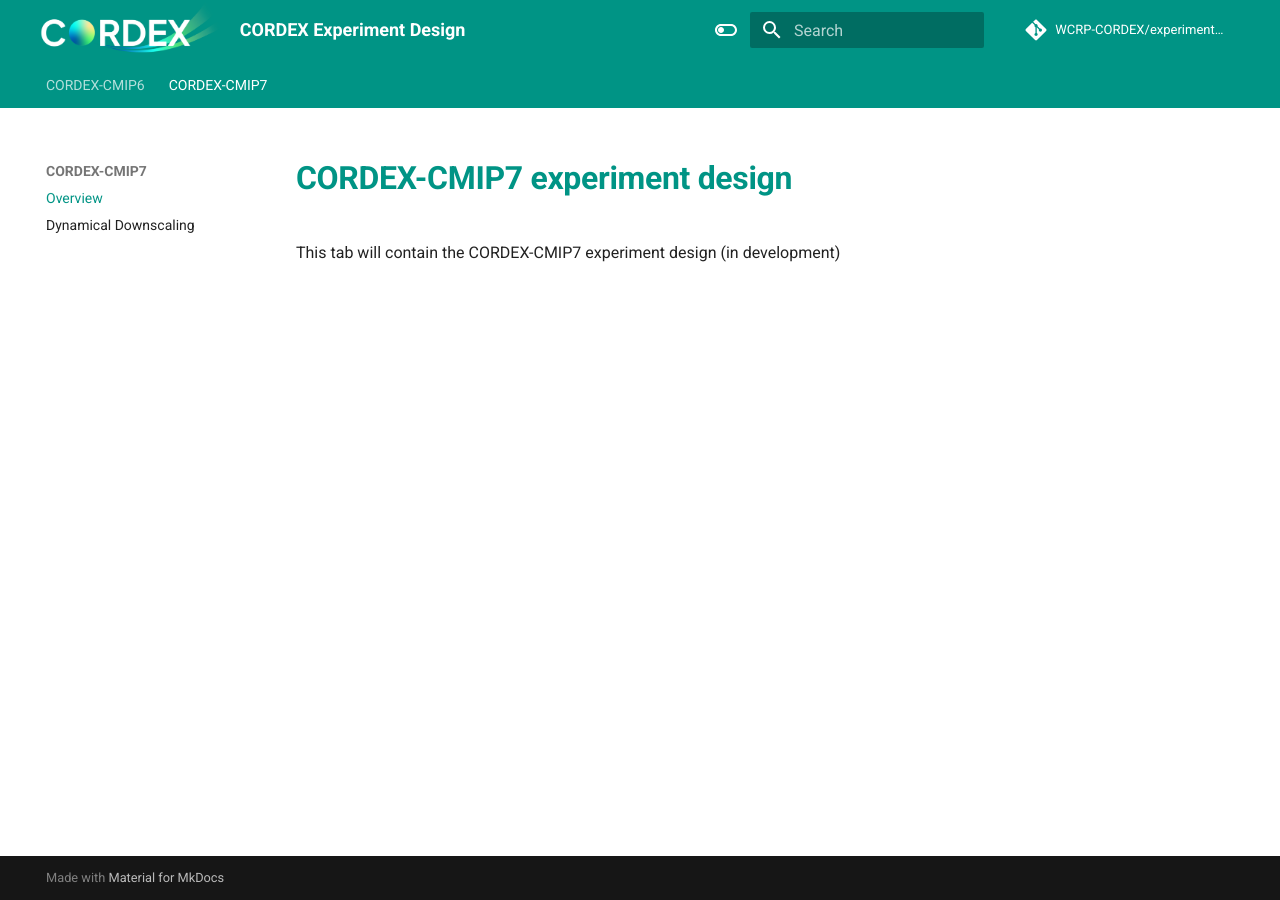
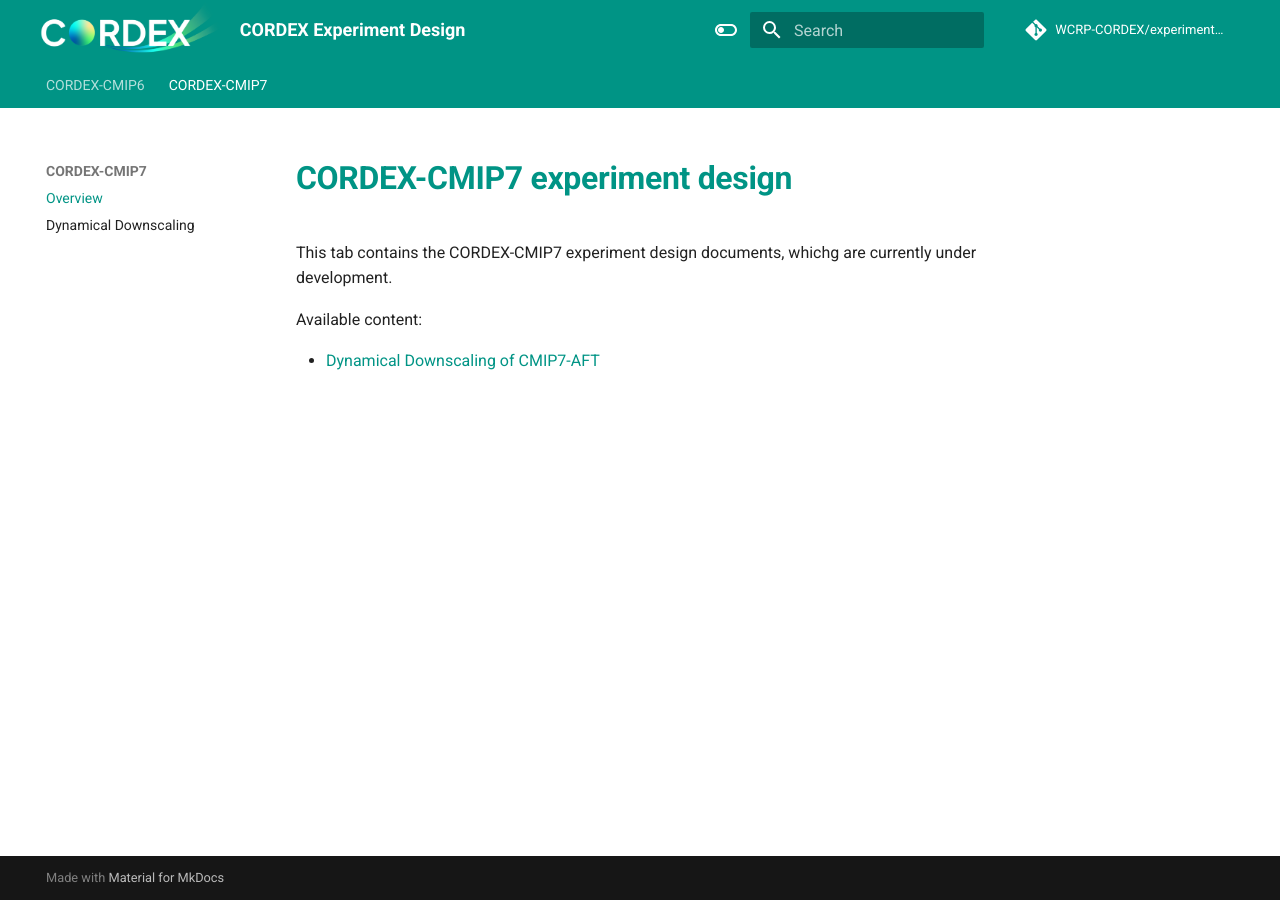
Before and after one commit to WCRP-CORDEX/experiment-design, an MkDocs documentation site: the page built from docs/CORDEX-CMIP7_index.md, in a window 1280 px wide. Built offline with MkDocs 1.6.1 and Material for MkDocs 9.7.7, drawn with Linux system fonts in a browser that asks for light colours; comment, search, counter and statistics services are not loaded; the version menu is left out.

Commit message:
Small changes for CORDEX7-AFT ExpD release
Final date and adapting the index files

```diff
--- a/docs/CORDEX-CMIP7_index.md
+++ b/docs/CORDEX-CMIP7_index.md
@@ -1,3 +1,7 @@
 # CORDEX-CMIP7 experiment design
 
-This tab will contain the CORDEX-CMIP7 experiment design (in development)
+This tab contains the CORDEX-CMIP7 experiment design documents, whichg are currently under development.
+
+Available content:
+
+- [Dynamical Downscaling of CMIP7-AFT](CORDEX-CMIP7-AFT_experiment_design_DD.md)
```
Also changed, not shown: docs/CORDEX-CMIP7-AFT_experiment_design_DD.md (+2 -2 lines), docs/index.md (+1 -2 lines).
